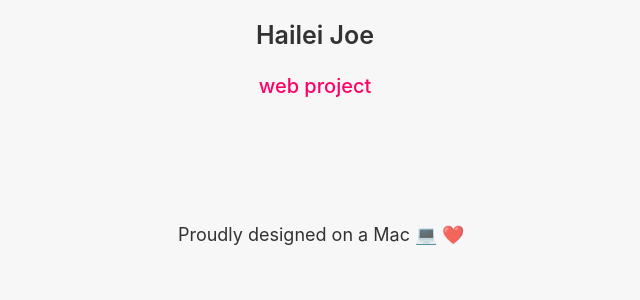
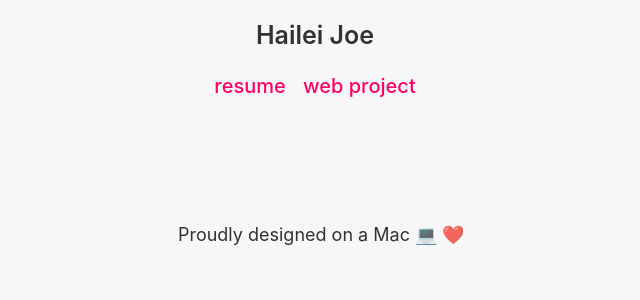
Before and after one commit to haileijoe/noir, a Jekyll site: the page built from index.html, in a window 1280 px wide. Shown: the top 300 px of the page, without its empty margins (319-959 px from the left). Built offline with Jekyll 4.4.1, drawn with Linux system fonts in a browser that asks for light colours; the list of posts is cut into pages by our own code.

Commit message:
Updated navigation links.

```diff
--- a/_layouts/default.html
+++ b/_layouts/default.html
@@ -20,6 +20,7 @@ layout: compress
 		<!-- Change navigation links here -->
 		<div class="navigation">
 		<ul id="navigation-list">
+		<li><a href="/resume/">resume</a></li>
 		<li><a href="/webproject/">web project</a></li>
 		</ul>
 		</div>
```
Also changed, not shown: 1 other file.
